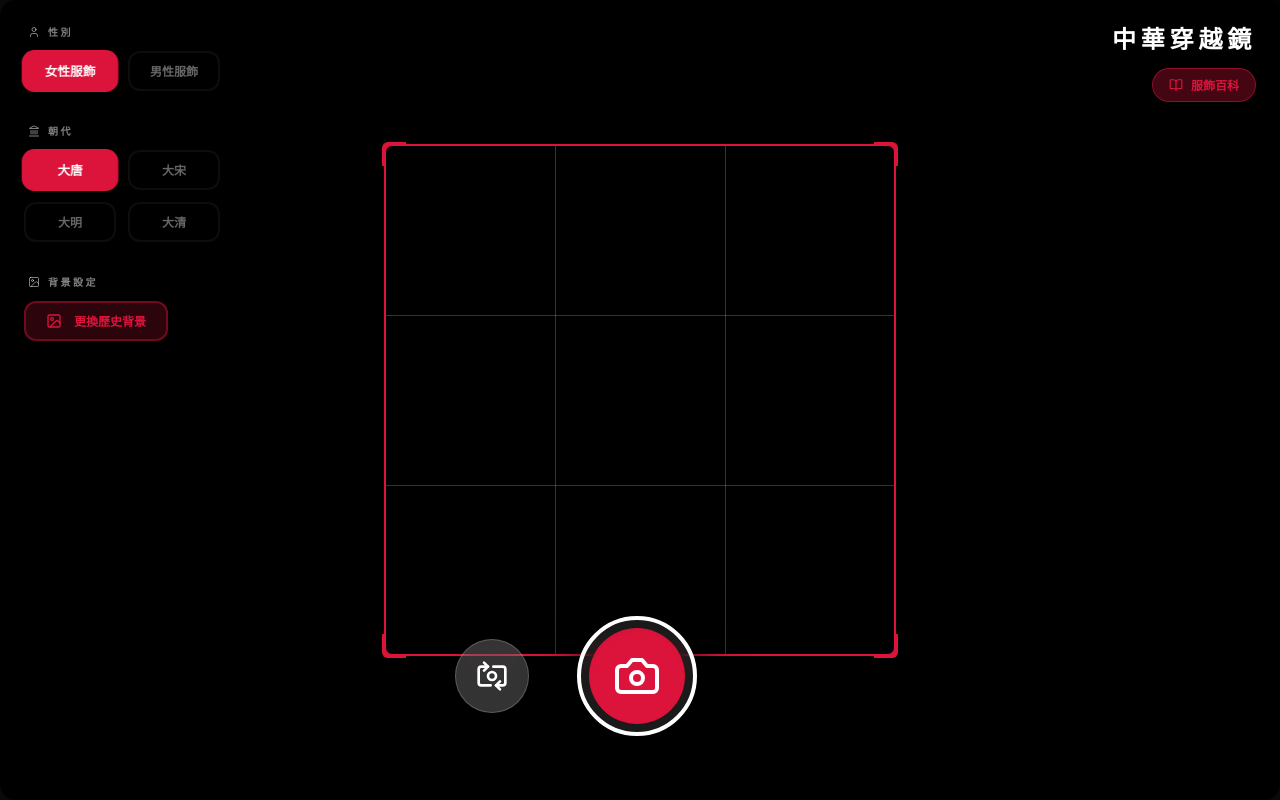
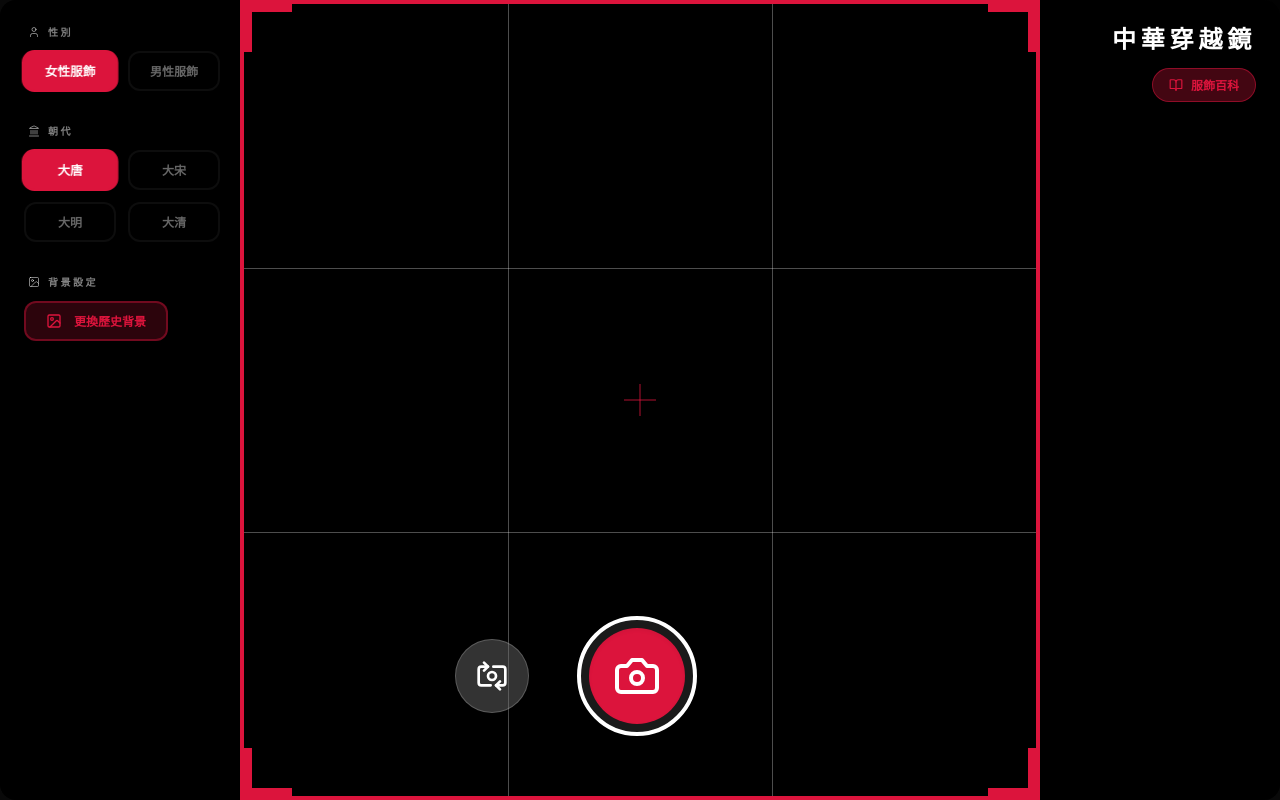
Before and after one commit to MiaChaos/hanfu-try-on, a React (Vite) app: page / in a window 1280 px wide. Built offline with nearby package versions, Linux system fonts and the light colour scheme; no server answers.

Commit message:
UI Update: Adjust square crop indicator to full height (上下貼邊) and remove size restrictions

```diff
--- a/src/components/Camera.tsx
+++ b/src/components/Camera.tsx
@@ -103,21 +103,27 @@ export const Camera: React.FC = () => {
         className={`w-full h-full object-cover ${facingMode === 'user' ? 'scale-x-[-1]' : ''}`}
       />
 
-      {/* Overlay Guides - Square Crop Indicator */}
-      <div className="absolute inset-0 pointer-events-none flex items-center justify-center">
-        {/* The square frame */}
-        <div className="w-[90vw] h-[90vw] max-w-[512px] max-h-[512px] border-2 border-primary shadow-[0_0_0_2000px_rgba(0,0,0,0.5)] rounded-lg relative">
-          {/* Corner accents */}
-          <div className="absolute -top-1 -left-1 w-6 h-6 border-t-4 border-l-4 border-primary rounded-tl-md"></div>
-          <div className="absolute -top-1 -right-1 w-6 h-6 border-t-4 border-r-4 border-primary rounded-tr-md"></div>
-          <div className="absolute -bottom-1 -left-1 w-6 h-6 border-b-4 border-l-4 border-primary rounded-bl-md"></div>
-          <div className="absolute -bottom-1 -right-1 w-6 h-6 border-b-4 border-r-4 border-primary rounded-br-md"></div>
+      {/* Overlay Guides - Full Height Square Crop Indicator */}
+      <div className="absolute inset-0 pointer-events-none flex items-center justify-center overflow-hidden">
+        {/* The square frame: height is 100%, width is same as height to be square */}
+        <div className="h-full aspect-square border-4 border-primary shadow-[0_0_0_2000px_rgba(0,0,0,0.6)] relative">
+          {/* Corner accents - larger and more visible */}
+          <div className="absolute top-0 left-0 w-12 h-12 border-t-8 border-l-8 border-primary"></div>
+          <div className="absolute top-0 right-0 w-12 h-12 border-t-8 border-r-8 border-primary"></div>
+          <div className="absolute bottom-0 left-0 w-12 h-12 border-b-8 border-l-8 border-primary"></div>
+          <div className="absolute bottom-0 right-0 w-12 h-12 border-b-8 border-r-8 border-primary"></div>
 
           {/* Rule of thirds within the square */}
-          <div className="absolute top-1/3 left-0 right-0 h-px bg-white/20"></div>
-          <div className="absolute top-2/3 left-0 right-0 h-px bg-white/20"></div>
-          <div className="absolute left-1/3 top-0 bottom-0 w-px bg-white/20"></div>
-          <div className="absolute left-2/3 top-0 bottom-0 w-px bg-white/20"></div>
+          <div className="absolute top-1/3 left-0 right-0 h-px bg-white/30"></div>
+          <div className="absolute top-2/3 left-0 right-0 h-px bg-white/30"></div>
+          <div className="absolute left-1/3 top-0 bottom-0 w-px bg-white/30"></div>
+          <div className="absolute left-2/3 top-0 bottom-0 w-px bg-white/30"></div>
+
+          {/* Center Crosshair */}
+          <div className="absolute top-1/2 left-1/2 -translate-x-1/2 -translate-y-1/2 w-8 h-8 flex items-center justify-center">
+            <div className="absolute w-full h-0.5 bg-primary/40"></div>
+            <div className="absolute h-full w-0.5 bg-primary/40"></div>
+          </div>
         </div>
       </div>
 
```
